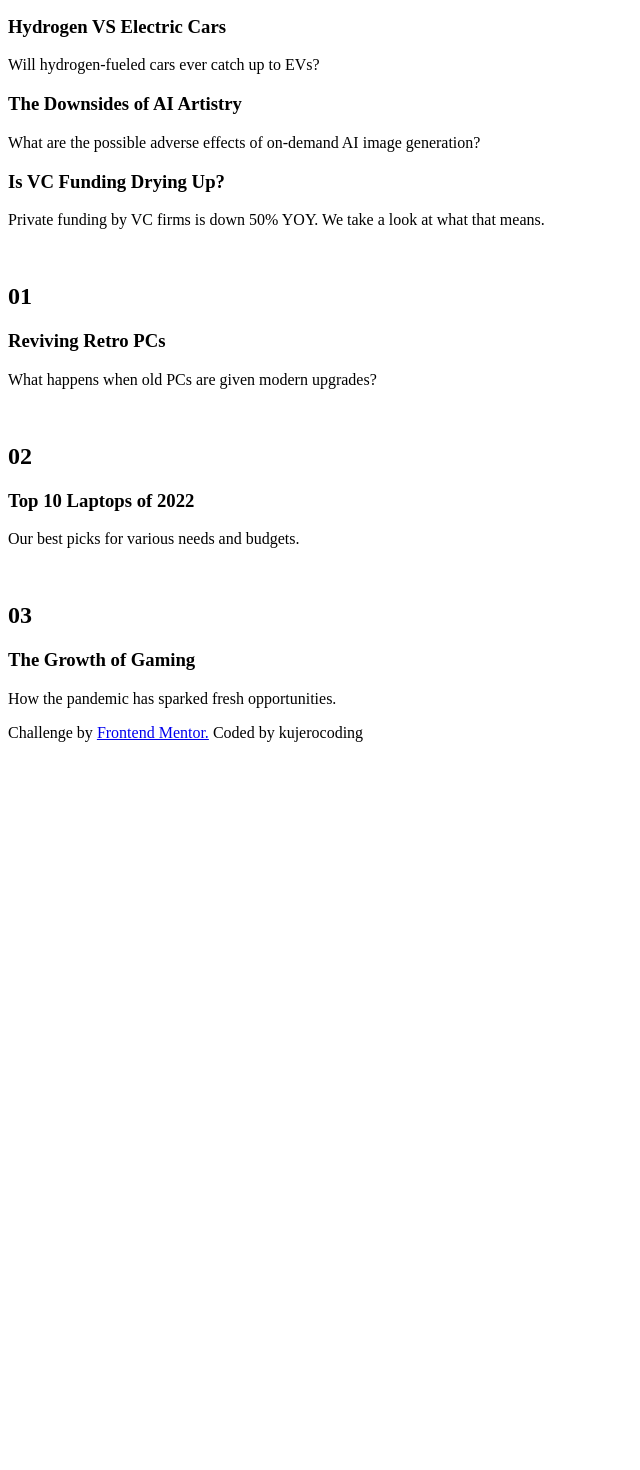
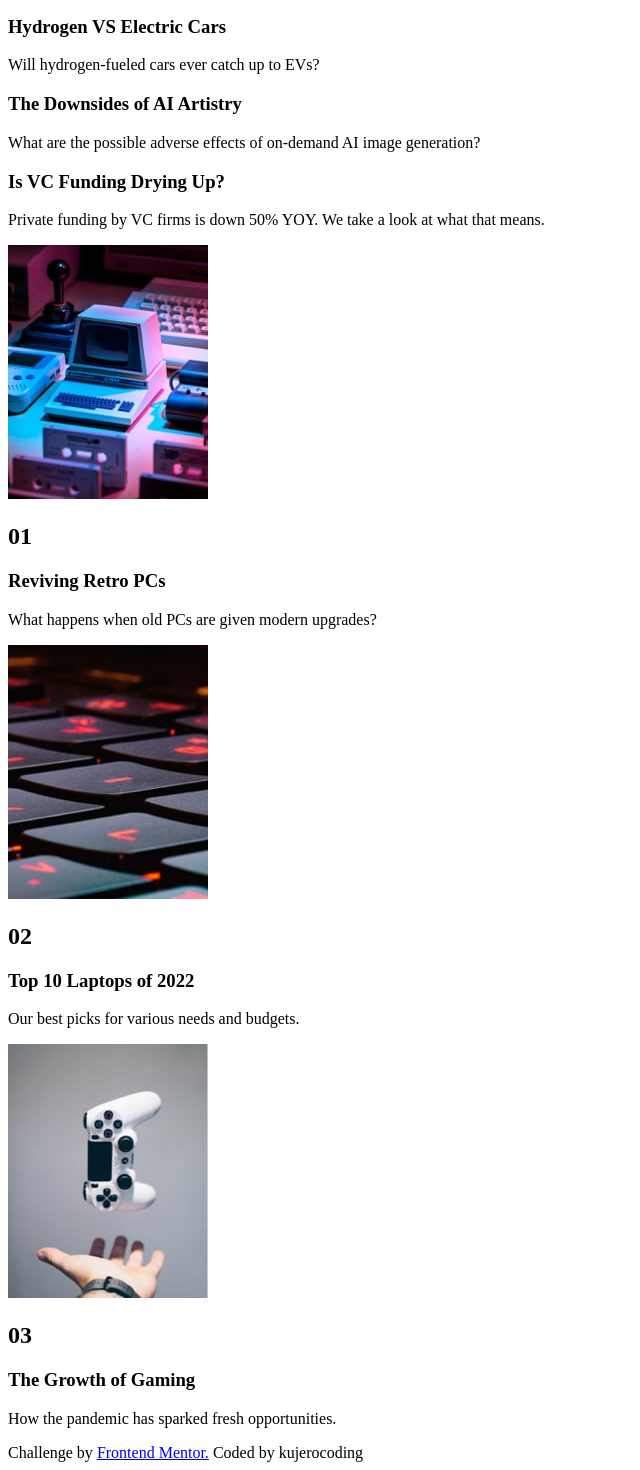
Before and after one commit to kujerocoding/news-homepage-main, a React (Vite) app: page / in a window 1280 px wide. Shown: the part 964-2434 px from the top of the page, without its empty margins (0-640 px from the left). Before the commit the page ends 1714 px from the top, so only its background shows below. Built offline with nearby package versions, Linux system fonts and the light colour scheme.

Commit message:
add images to the Main component

```diff
--- a/src/components/Main.jsx
+++ b/src/components/Main.jsx
@@ -24,19 +24,19 @@ const Main = () => {
       </div>
       <div>
         <div>
-            <img src="" alt="" />
+            <img src="../src/assets/images/image-retro-pcs.jpg" alt="" />
             <h2>01</h2>
             <h3>Reviving Retro PCs</h3>
             <p>What happens when old PCs are given modern upgrades?</p>
         </div>
         <div>
-            <img src="" alt="" />
+            <img src="../src/assets/images/image-top-laptops.jpg" alt="" />
             <h2>02</h2>
             <h3>Top 10 Laptops of 2022</h3>
             <p>Our best picks for various needs and budgets.</p>
         </div>
         <div>
-            <img src="" alt="" />
+            <img src="../src/assets/images/image-gaming-growth.jpg" alt="" />
             <h2>03</h2>
             <h3>The Growth of Gaming</h3>
             <p>How the pandemic has sparked fresh opportunities.</p>
```
